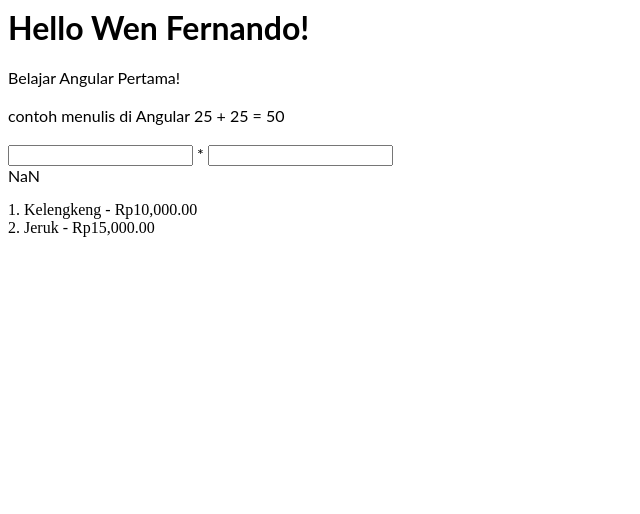
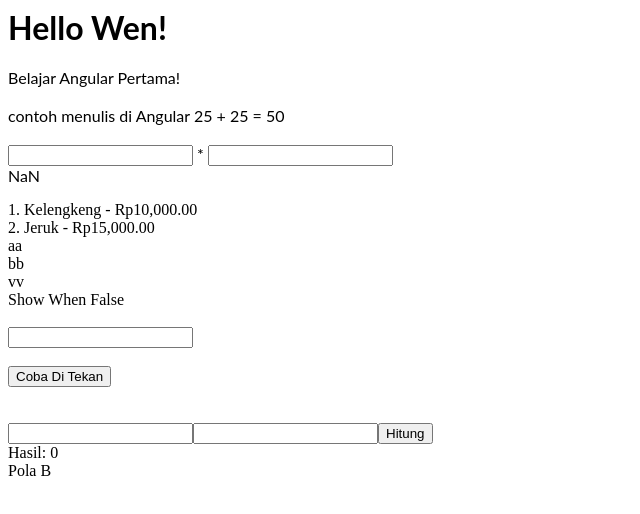
Before and after one commit to wen4752/angular-r6euct, an Angular app: page / in a window 1280 px wide. Shown: the top 514 px of the page, without its empty margins (0-640 px from the left). Built offline with nearby package versions, Linux system fonts and the light colour scheme.

Commit message:
2 files modified

```diff
--- a/src/app/app.component.html
+++ b/src/app/app.component.html
@@ -16,3 +16,32 @@
 <div *ngFor="let buah of itembuah; let i = index" >
  {{i+1}}. {{buah.nama}} - {{buah.harga | currency: 'Rp'}}
 </div>
+
+<div *ngFor="let data of itemArr">
+  {{data}}
+</div>
+
+<p *ngIf="show">Tampilkan jika nilai = true</p>
+
+<ng-template *ngIf="show; then showBlock else notShowBlock"></ng-template>
+<ng-template #showBlock>Show When True</ng-template>
+<ng-template #notShowBlock>Show When False</ng-template>
+<br><br>
+<input [(ngModel)]=user type="text">
+<p *ngIf="user">Halo{{user}}</p>
+<br><br>
+<button (click)="klikButton()">Coba Di Tekan</button>
+{{pesan}}
+<br><br><br>
+
+<input [(ngModel)]="c" type="number"> <input [(ngModel)]="d" type="number">
+
+<button (click)="hitung(c,d)">Hitung</button>
+<br>
+Hasil: {{output}}
+<br>
+Pola
+<ng-template *ngIf="output%2==0; then showGenap else showGanjil"></ng-template>
+<ng-template #showGenap>B</ng-template>
+<ng-template #showGanjil>A</ng-template>
+<br>
--- a/src/app/app.component.ts
+++ b/src/app/app.component.ts
@@ -6,7 +6,7 @@
   styleUrls: [ './app.component.css' ]
 })
 export class AppComponent  {
-  name = 'Wen Fernando';
+  name = 'Wen';
   itembuah = [{
     nama:'Kelengkeng',
     harga: 10000
@@ -15,4 +15,19 @@
     nama : 'Jeruk',
     harga: 15000
   }];
+
+  itemArr = ['aa','bb','vv']
+
+  show:boolean=false
+
+  user=""
+
+  pesan='';
+  klikButton(){
+    this.pesan="Tombol ditekan"
+  }
+  output=0
+  hitung(a,b){
+    this.output = Math.pow(a,b)
+  }
 }
```
